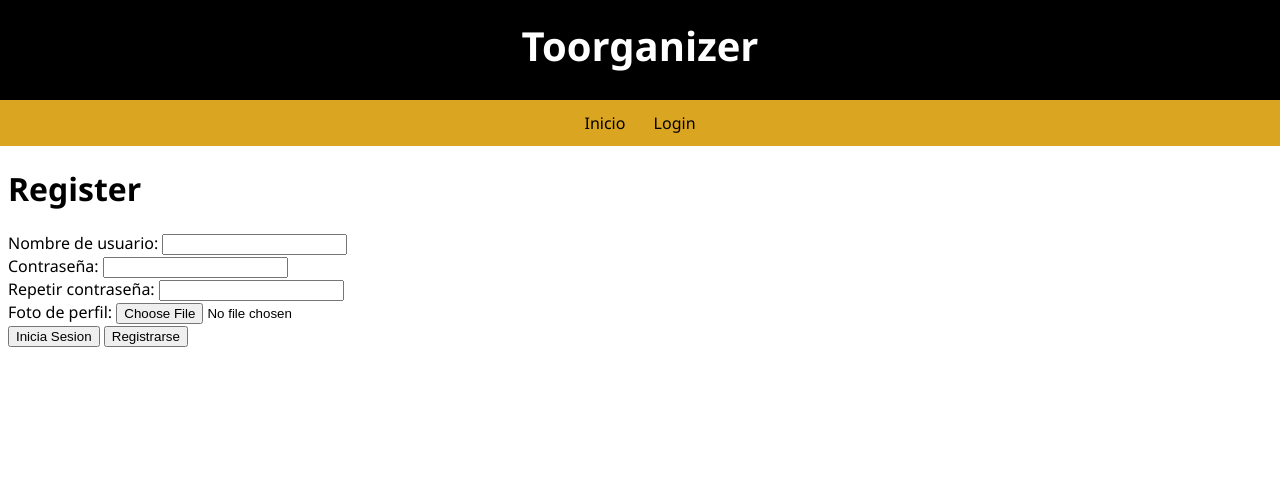
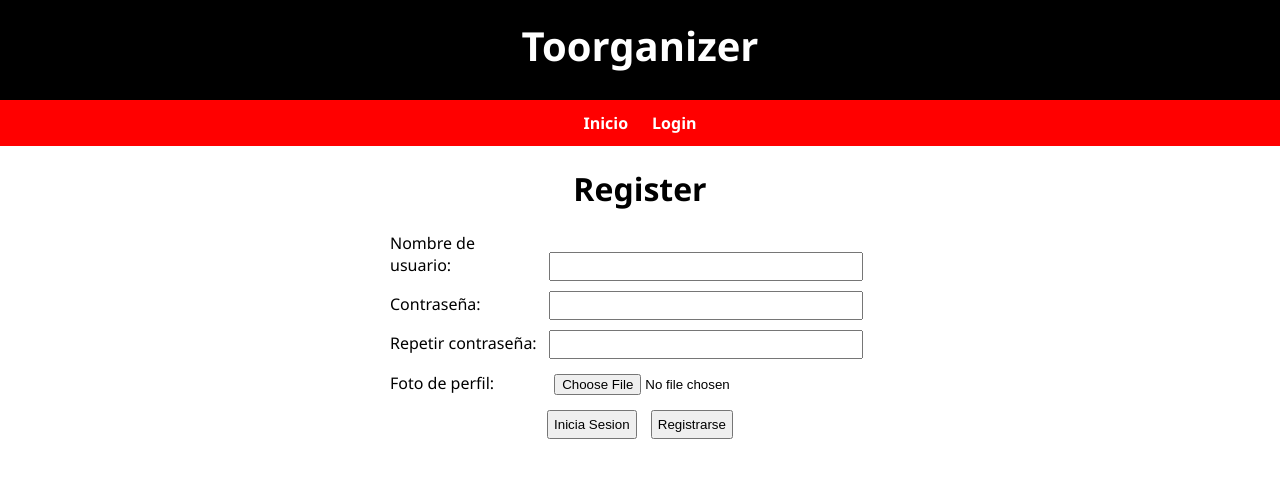
Before and after one commit to carlos55ml/Toorganizer, a PHP site: page /register.php in a window 1280 px wide. Shown: the top 478 px of the page. Run offline with PHP 8.4, Linux system fonts and the light colour scheme.

Commit message:
feat: login del css de los cojones y nombre header

```diff
--- a/modules/header.php
+++ b/modules/header.php
@@ -12,17 +12,17 @@ $userObj = $sessionUser !== "Anonimo" ? fetchUser($sessionUser) : null;
   if (isset($userObj)) {
   ?>
     <div id="userBox">
-      <img id="imgUser" src=<?php echo getAvatarUrl($userObj['username'])?> alt="">
+      <p id="username"><?php echo $userObj['username'] ?></p>
+      <img id="imgUser" src=<?php echo getAvatarUrl($userObj['username']) ?> alt="">
     </div>
   <?php } ?>
 
-  <div class="imgHeader">Toorganizer</div>
-  <nav>
-    <a href="index.php">Inicio</a>
+  <div class="imgHeader"><span class='whitebold'>Toorganizer</span></div>
+  <nav >
     <?php
+    echo "<a href='index.php'>Inicio</a>";
     if ($userObj) {
-      echo "<a href='profile.php'>Perfil</a>";
-      echo "<a href='./app/loginHandler.php?logout=true'>Cerrar sesión</a>";
+      echo "<a href='profile.php'>Perfil</a><a href='./app/loginHandler.php?logout=true'>Cerrar sesión</a>";
     } else {
       echo "<a href='login.php'>Login</a>";
     }
--- a/register.php
+++ b/register.php
@@ -14,11 +14,10 @@
   include __DIR__ . '/modules/header.php';
 
   // Si el usuario esta logeado, redirige a index
-   if (isset($userObj['user'])) {
+  if (isset($userObj['user'])) {
     header('Location:index.php');
   }
   ?>
-  <h1>Register</h1>
 
   <?php
   // Comprobar si las contraseñas no coinciden despues de intentar registrarse
@@ -30,20 +29,24 @@
 
   <!-- TODO pagina Register -->
   <form action="./app/loginHandler.php?isRegister=true" method="post" id="RegisterForm" class="userForm" enctype="multipart/form-data">
-    <label for="usernameRegister">Nombre de usuario: </label>
-    <input type="text" name="usernameRegister" id="usernameRegister" required>
+    <h1>Register</h1>
+
+    <label for="usernameRegister" class="col-30">Nombre de usuario: </label>
+    <input type="text" class="col-60" name="usernameRegister" id="usernameRegister" required>
     <br>
-    <label for="passwordRegister">Contraseña: </label>
-    <input type="password" name="passwordRegister" id="passwordRegister" required>
+    <label for="passwordRegister" class="col-30">Contraseña: </label>
+    <input type="password" class="col-60" name="passwordRegister" id="passwordRegister" required>
     <br>
-    <label for="confirmPasswordRegister">Repetir contraseña: </label>
-    <input type="password" name="confirmPasswordRegister" id="confirmPasswordRegister" required>
+    <label for="confirmPasswordRegister" class="col-30">Repetir contraseña: </label>
+    <input type="password" class="col-60" name="confirmPasswordRegister" id="confirmPasswordRegister" required>
     <br>
-    <label for="imgFile">Foto de perfil: </label>
-    <input type="file" name="imgFile" id="imgFile" accept=".png, .jpg, .jpeg">
+    <label for="imgFile" class="col-30">Foto de perfil: </label>
+    <input type="file" class="col-60" name="imgFile" id="imgFile" accept=".png, .jpg, .jpeg">
     <br>
-    <a href="login.php"><button type="button">Inicia Sesion</button></a>
-    <input type="submit" value="Registrarse" id="btnRegister">
+    <div class="center">
+      <a href="login.php"><button type="button">Inicia Sesion</button></a>
+      <input type="submit" value="Registrarse" id="btnRegister">
+    </div>
   </form>
 </body>
 
--- a/style.css
+++ b/style.css
@@ -1,18 +1,38 @@
 :root {
-    font-family: 'Segoe UI', Tahoma, Geneva, Verdana, sans-serif;
+    font-family: 'Segoe UI', Tahoma;
+    --third-color: red;
 }
 
 /*** Header ***/
+.whitebold,
+nav>a,
+#username {
+    color: white;
+    font-weight: bold;
+}
+
 #userBox {
     position: absolute;
-    top:25px;
+    top: 25px;
     left: 50px;
 }
 
 #imgUser {
+    height: 50px;
     width: 50px;
+
+    /* Redondear foto */
     border: 2px solid white;
     border-radius: 50%;
+    object-fit: cover;
+}
+
+#username {
+    position: inherit;
+
+    top: -27px;
+    left: 70px;
+    font-size: 2em;
 }
 
 .imgHeader {
@@ -20,9 +40,7 @@
     height: 100px;
     margin: -8px -8px 0px -8px;
 
-    color: white;
     font-size: 2.5em;
-    font-weight: bold;
 
     /* Centrar texto vertical y horizontalmente */
     text-align: center;
@@ -34,21 +52,47 @@ nav a {
     text-decoration: none;
     padding: 12px 12px;
     display: inline-block;
-    color: black;
     transition: 0.3s;
 }
 
 nav a:hover {
     background-color: black;
-    color: goldenrod;
+    color: var(--third-color);
     transition: 0.3s;
 }
 
 nav {
     text-align: center;
-    background-color: goldenrod;
+    background-color: var(--third-color);
     margin: 0px -8px;
 }
 
 /*** Formulario ***/
-.userForm {}
+.userForm {
+    margin: 0 auto;
+    align-items: center;
+    width: 500px;
+}
+
+input,
+button {
+    padding: 5px;
+    margin: 5px;
+}
+
+.userForm>h1 {
+    text-align: center;
+}
+
+.col-30 {
+    display: inline-block;
+    width: 30%;
+}
+
+.col-60 {
+    width: 60%;
+}
+
+.center {
+    text-align: center;
+}
```
Also changed, not shown: login.php (+12 -7 lines).
